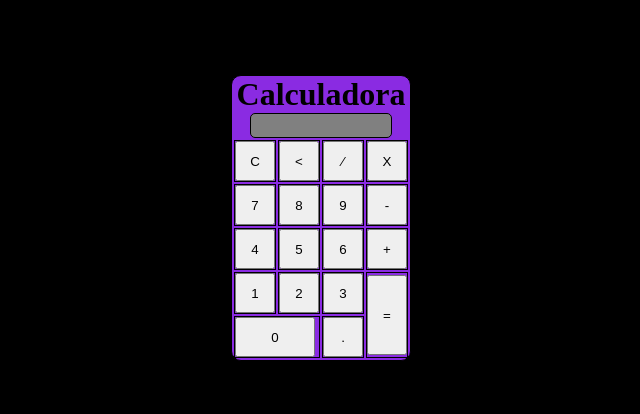
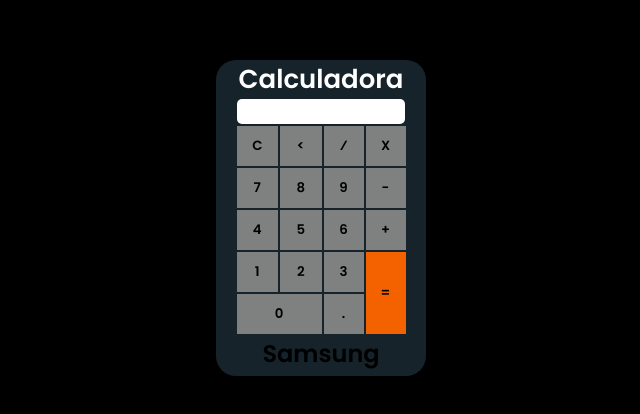
Before and after one commit to MateusSSMartins/calculadora, a plain HTML site: page index.html in a window 1280 px wide. Shown: the part 182-596 px from the top of the page, without its empty margins (319-959 px from the left). Drawn offline with Linux system fonts and the light colour scheme.

Commit message:
Estilização da Calciladora

```diff
--- a/index.html
+++ b/index.html
@@ -53,7 +53,7 @@
                     </tbody>
                 </table>
             </div>
-        </div>
+            <h2>Samsung</h2>
     </div>
 
 </body>
--- a/style.css
+++ b/style.css
@@ -1,69 +1,101 @@
+@import url('https://fonts.googleapis.com/css2?family=Poppins:ital,wght@0,100;0,200;0,300;0,400;0,500;0,600;0,700;0,800;0,900;1,100;1,200;1,300;1,400;1,500;1,600;1,700;1,800;1,900&display=swap');
 
-*{
-    margin:0px;
+* {
+    margin: 0px;
     padding: 0px;
     box-sizing: border-box;
+    font-family: "Poppins", serif;
+  font-weight: 600;
+  font-style: bolder;
 }
 
-body{
-    background-color:blue;
-    width:100%;
-    height:100%;
+body {
+    background-color: blue;
+    width: 100%;
+    height: 100%;
 }
-.fundo{
+
+h1 {
+    color: #fff;
+    font-size: 26px;
+}
+
+.fundo {
     display: flex;
     flex-direction: column;
     justify-content: center;
     align-items: center;
     background-color: black;
     width: 100vw;
-    height:100vh;
+    height: 100vh;
 }
-.calculadora{
-    border-radius: 10px;
-    background-color:blueviolet ;
-    max-width:250px;
+td{
+    text-align:center;
+    vertical-align: center;
+}
+
+.calculadora {
+    border-radius: 20px;
+    background-color: #16232b;
+    width: 210px;
     display: flex;
     flex-direction: column;
     align-items: center;
-    border:1px solid black;
-    & .tela{
-        width:80%;
-        border:1px solid black;
-        height:25px;
-        background-color: gray;
-        color: white;
-        text-align:right;
-        padding:2px;
+    border: none;
+    padding-bottom: 5px;
+
+    & .tela {
+        width: 80%;
+        border: none;
+        height: 25px;
+        background-color: #fff;
+        color: black;
+        text-align: right;
+        padding: 2px;
         border-radius: 5px;
     }
-    & .buttonTd{
-        width:40px;
-        height:40px;
-        border:1px solid black;
-    }
-    & .button{
-        width:40px;
-        height:40px;
+
+    & .buttonTd {
+        width: 40px;
+        height: 40px;
+        border: none;
+        background-color: #7e8180;
+
 
     }
-    & .buttonTd_0{
-        width:80px;
-        height:40px;
-        border:1px solid black;
-        & .button_0{
-            width:80px;
-            height:40px;
+
+    & .button {
+        width: 40px;
+        height: 40px;
+        background-color: #7e8180;
+        border: none;
+    }
+
+    & .buttonTd_0 {
+        width: 80px;
+        height: 40px;
+        border: none;
+        background-color: #7e8180;
+
+        & .button_0 {
+            width: 85px;
+            height: 40px;
+            background-color: #7e8180;
+            border: none;
         }
     }
-    & .resultadoTd{
-        width:40px;
-        height:80px;
-        border:1px solid black;
 
-        & .resultado{
-            width:40px;
-            height:80px;
+    & .resultadoTd {
+        width: 40px;
+        height: 80px;
+        border: none;
+        background-color: #f46200;
+
+        & .resultado {
+            width: 40px;
+            height: 80px;
+            background-color: #f46200;
+            border: none;
         }
     }
 
```
